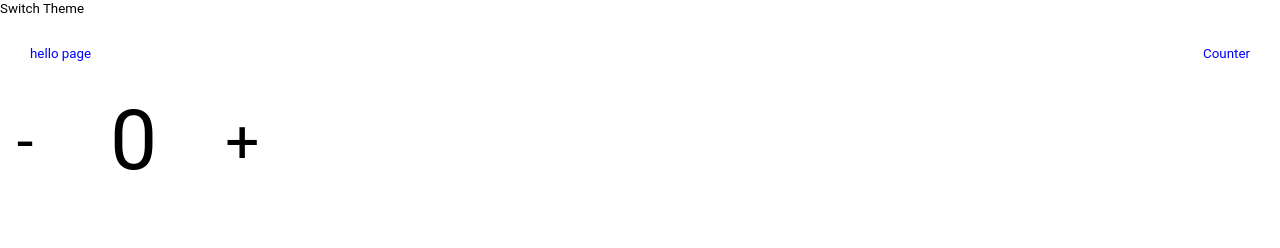
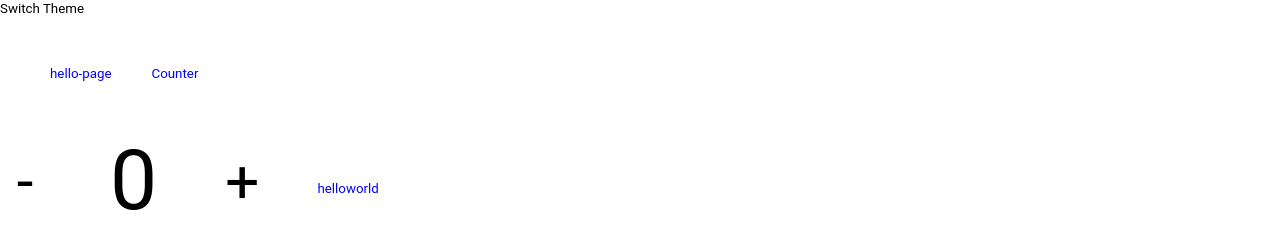
Before and after one commit to harish-rzt/react-boilerplate, a React app: page /counter in a window 1280 px wide. Built offline with nearby package versions, Linux system fonts and the light colour scheme.

Commit message:
added nested routing but not working

```diff
--- a/src/components/Counter/Counter.css
+++ b/src/components/Counter/Counter.css
@@ -13,3 +13,13 @@
   font-size: 84px;
   padding: 0 60px;
 }
+
+.links{
+  display:flex;
+  padding:30px;
+  color:blue;
+}
+
+.button{
+  margin: 20px;
+}
--- a/src/components/Counter/Counter.js
+++ b/src/components/Counter/Counter.js
@@ -1,8 +1,10 @@
 import React, { Component } from 'react';
-import {connect} from 'react-redux';
+import { connect } from 'react-redux';
 import styles from './Counter.css';
-import {sagaAddCounter,sagaSubCounter} from '../../actions/global.actions';
-
+import { sagaAddCounter, sagaSubCounter } from '../../actions/global.actions';
+import HelloWorld from '../HelloWorld/HelloWorld';
+import { Switch, Route } from 'react-router';
+import {Link} from 'react-router-dom';
 class Counter extends Component {
   constructor(props, context) {
     super(props, context);
@@ -28,15 +30,21 @@ class Counter extends Component {
         <button
           onClick={() => this.props.dispatch(sagaAddCounter())}
           className={styles.actionButton}>+</button>
+        <span className={styles.links}>
+          <button className={styles.button}><Link to='/counter/helloworld'>helloworld</Link></button>
+        </span>
+        <Switch>
+          <Route path='/counter/helloworld' component={HelloWorld} />
+        </Switch>
       </div>
     )
   }
 }
 
-function mapStateToProps(state,ownProps){
-  return({
-      counter:state.counter,
+function mapStateToProps(state, ownProps) {
+  return ({
+    counter: state.counter,
   })
 }
 
-export default connect (mapStateToProps)(Counter)
+export default connect(mapStateToProps)(Counter)
--- /dev/null
+++ b/src/components/HelloWorld/HelloWorld.js
@@ -0,0 +1,10 @@
+import React from 'react';
+
+const HelloWorld = () => {
+  return (
+    <div>
+      <h1>HelloWorld...</h1>
+    </div>
+  );
+}
+export default HelloWorld;
--- a/src/components/SayHello/SayHello.js
+++ b/src/components/SayHello/SayHello.js
@@ -1,7 +1,11 @@
 import React from 'react';
+import HelloWorld from '../HelloWorld/HelloWorld';
 
-const SayHello = () => (
-  <h1>It works</h1>
-);
-
+const SayHello = () => {
+  return (
+    <div>
+      <h1>It works</h1>
+    </div>
+  );
+}
 export default SayHello;
--- a/src/containers/App/App.css
+++ b/src/containers/App/App.css
@@ -1,6 +1,9 @@
 .links{
     display:flex;
-    justify-content: space-between;
     padding:30px;
     color:blue;
 }
+
+.button{
+    margin: 20px;
+}
--- a/src/containers/App/App.js
+++ b/src/containers/App/App.js
@@ -33,8 +33,8 @@ export default class App extends Component {
           <button onClick={() => this.setTheme(themeName === 'dark' ? 'light' : 'dark')}>Switch Theme</button>
         </header>
         <span className={styles.links}>
-          <button><Link to='/'>hello page</Link></button>
-          <button><Link to='/counter'>Counter</Link></button>
+          <button className={styles.button}><Link to='/'>hello-page</Link></button>
+          <button className={styles.button}><Link to='/counter'>Counter</Link></button>
         </span>
         <GlobalRouter/>
         {/* <SayHello />
--- a/src/routes/global.routes.js
+++ b/src/routes/global.routes.js
@@ -7,7 +7,7 @@ const GlobalRouter = () => {
     return (
         <Switch>
             <Route exact path="/" component={Hello} />
-            <Route path="/counter" component={Counter} />
+            <Route exact path="/counter" component={Counter} />
         </Switch>
     );
 }
```
